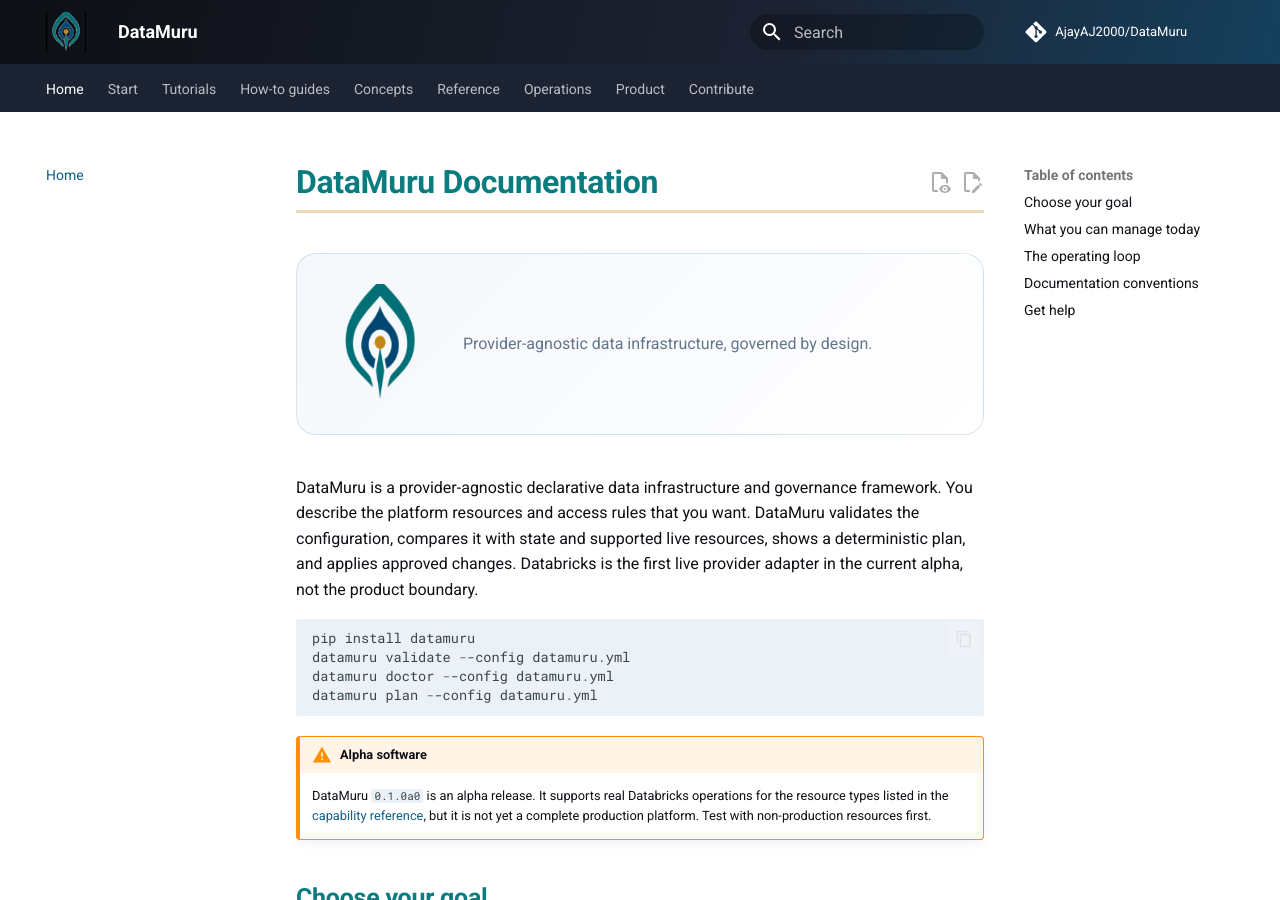
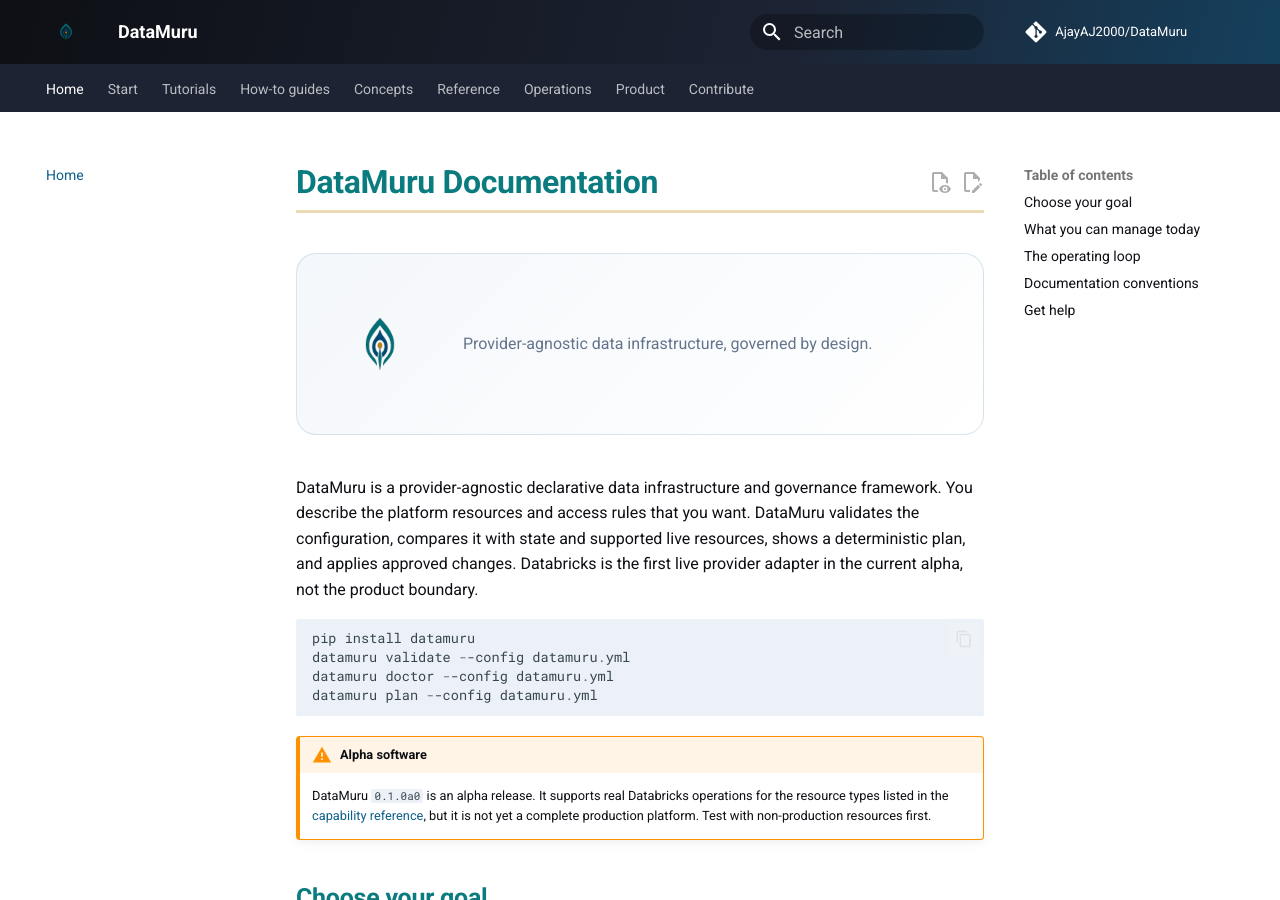
Before and after one commit to AjayAJ2000/DataMuru, an MkDocs documentation site: the page built from docs/index.md, in a window 1280 px wide and 900 px high. Built offline with MkDocs 1.6.1 and Material for MkDocs 9.7.7, drawn with Linux system fonts in a browser that asks for light colours; comment, search, counter and statistics services are not loaded.

Commit message:
Use approved DataMuru logo asset

```diff
--- a/docs/index.md
+++ b/docs/index.md
@@ -1,7 +1,7 @@
 # DataMuru Documentation
 
 <div class="dm-docs-hero">
-  <img src="assets/datamuru-mark-canva.png" alt="DataMuru Vel Eye logo" width="96" height="120">
+  <img src="assets/datamuru-mark-canva.png" alt="DataMuru Vel Eye logo" width="96" height="96">
   <div>
     <p>Provider-agnostic data infrastructure, governed by design.</p>
   </div>
--- a/mkdocs.yml
+++ b/mkdocs.yml
@@ -12,7 +12,7 @@
 theme:
   name: material
   language: en
-  logo: assets/datamuru-icon-64.png
+  logo: assets/datamuru-mark-canva.png
   favicon: assets/datamuru-icon-64.png
   palette:
     - scheme: default
```
Also changed, not shown: README.md (+1 -1 lines), docs/assets/datamuru-icon-512.png, docs/assets/datamuru-icon-64.png, docs/assets/datamuru-lockup-horizontal-canva.png (deleted), docs/assets/datamuru-mark-canva.png.
